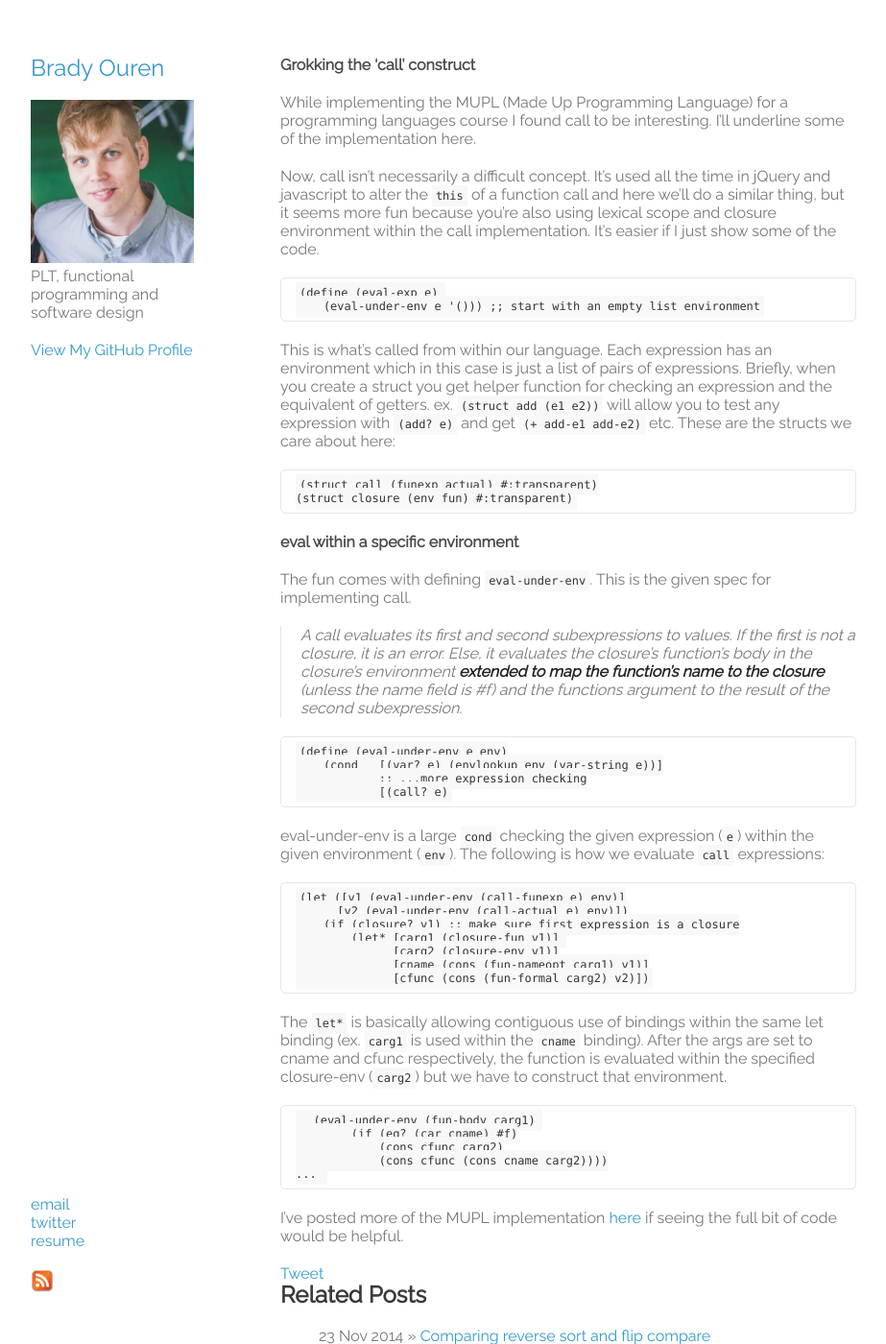
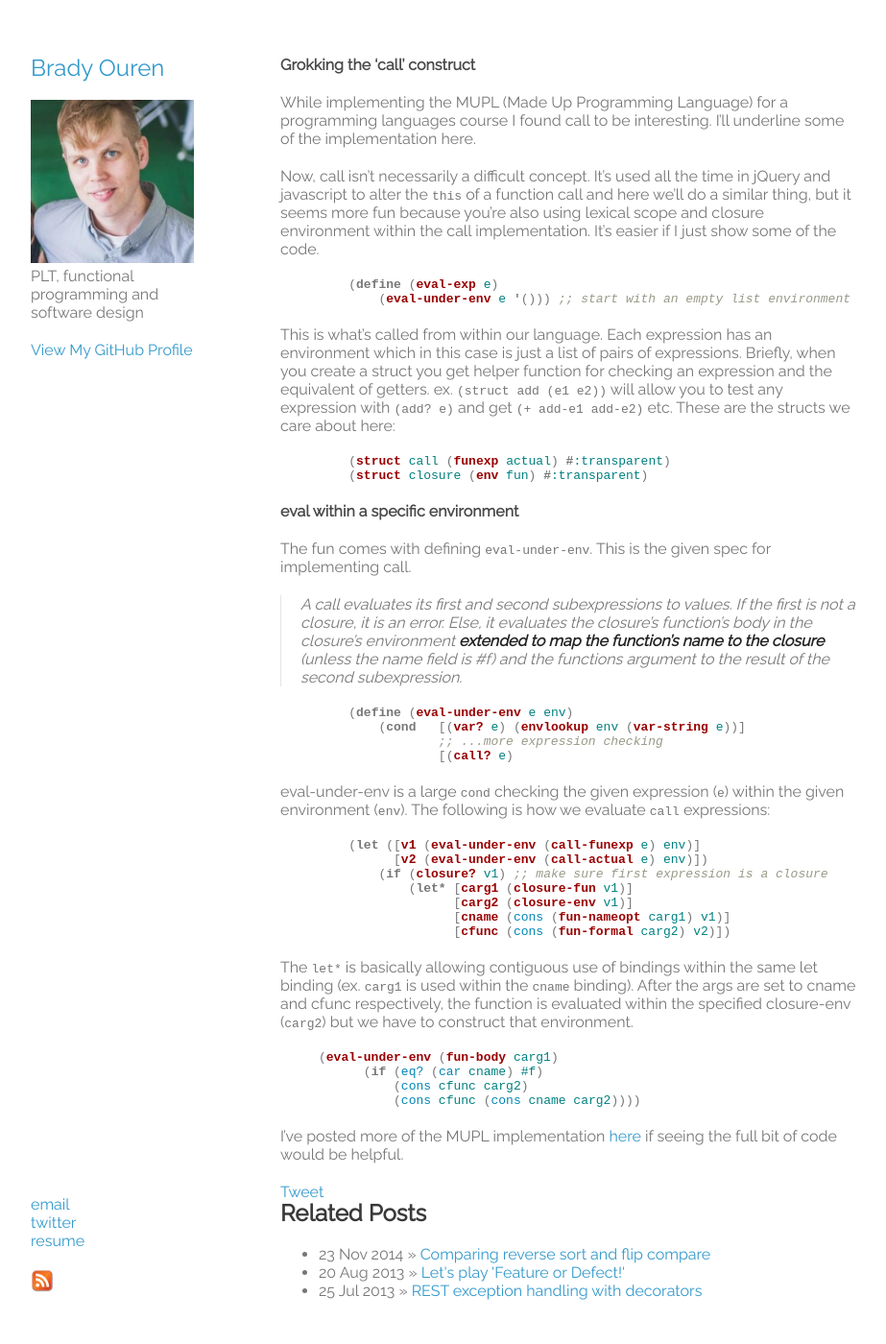
Before and after one commit to tippenein/tippenein.github.io, a Jekyll site: the page built from _posts/2013-03-20-call-construct-in-racket.md, in a window 1280 px wide and 1400 px high. Shown: the whole window at 96% size, without its empty margins (178-1101 px from the left). Built offline with Jekyll 4.4.1, drawn with Linux system fonts in a browser that asks for light colours; comment, search, counter and statistics services are not loaded.

Commit message:
use rouge highlights

```diff
--- /dev/null
+++ b/Gemfile
@@ -0,0 +1,3 @@
+source 'https://rubygems.org'
+gem 'github-pages'
+gem 'rouge'
--- a/_posts/2013-03-20-call-construct-in-racket.md
+++ b/_posts/2013-03-20-call-construct-in-racket.md
@@ -10,27 +10,34 @@
 
 <!--more-->
 
+{% highlight scheme %}
 
     (define (eval-exp e)
         (eval-under-env e '())) ;; start with an empty list environment
+{% endhighlight %}
 
 This is what's called from within our language. Each expression has an environment which in this case is just a list of pairs of expressions. Briefly, when you create a struct you get helper function for checking an expression and the equivalent of getters. ex. `(struct add (e1 e2))` will allow you to test any expression with `(add? e)` and get `(+ add-e1 add-e2)` etc. These are the structs we care about here:
 
+{% highlight scheme %}
     (struct call (funexp actual) #:transparent)
     (struct closure (env fun) #:transparent)
+{% endhighlight %}
 
 #### eval within a specific environment
 The fun comes with defining `eval-under-env`. This is the given spec for implementing call.
 
 > A call evaluates its first and second subexpressions to values. If the first is not a closure, it is an error. Else, it evaluates the closure's function's body in the closure's environment __extended to map the function's name to the closure__ (unless the name field is #f) and the functions argument to the result of the second subexpression.
 
+{% highlight scheme %}
     (define (eval-under-env e env)
         (cond   [(var? e) (envlookup env (var-string e))]
                 ;; ...more expression checking
                 [(call? e)
+{% endhighlight %}
 
 eval-under-env is a large `cond` checking the given expression (`e`) within the given environment (`env`). The following is how we evaluate `call` expressions:
 
+{% highlight scheme %}
     (let ([v1 (eval-under-env (call-funexp e) env)]
           [v2 (eval-under-env (call-actual e) env)])
         (if (closure? v1) ;; make sure first expression is a closure
@@ -38,13 +45,15 @@
                   [carg2 (closure-env v1)]
                   [cname (cons (fun-nameopt carg1) v1)]
                   [cfunc (cons (fun-formal carg2) v2)])
+{% endhighlight %}
 
 The `let*` is basically allowing contiguous use of bindings within the same let binding (ex. `carg1` is used within the `cname` binding). After the args are set to cname and cfunc respectively, the function is evaluated within the specified closure-env (`carg2`) but we have to construct that environment.
 
-      (eval-under-env (fun-body carg1)
-            (if (eq? (car cname) #f)
-                (cons cfunc carg2)
-                (cons cfunc (cons cname carg2))))
-    ...
+{% highlight scheme %}
+(eval-under-env (fun-body carg1)
+      (if (eq? (car cname) #f)
+          (cons cfunc carg2)
+          (cons cfunc (cons cname carg2))))
+{% endhighlight %}
 
 I've posted more of the MUPL implementation [here](https://gist.github.com/tippenein/5229968) if seeing the full bit of code would be helpful.
--- a/stylesheets/styles.css
+++ b/stylesheets/styles.css
@@ -13,9 +13,6 @@
   margin:0 0 20px;
 }
 
-ul li {
-  list-style: none;
-}
 p, ul, ol, table, pre, dl {
   margin:0 0 20px;
 }
@@ -59,22 +56,6 @@
   margin:0;
   padding:0 0 0 20px;
   font-style:italic;
-}
-
-code, pre {
-  font-family:Monaco, Bitstream Vera Sans Mono, Lucida Console, Terminal;
-  color:#333;
-  font-size:12px;
-  background-color: #F8F8F8;
-  padding: 4px;
-}
-
-pre {
-  padding:8px 15px;
-  background: #f8f8f8;
-  border-radius:5px;
-  border:1px solid #e5e5e5;
-  overflow-x: auto;
 }
 
 table {
```
Also changed, not shown: _posts/2013-07-12-postgres_savepoint.md (+3 -1 lines), _posts/2013-07-25-rest-exceptions-with-decorators.md (+29 -21 lines), Gemfile.lock (added), 1 other file.
